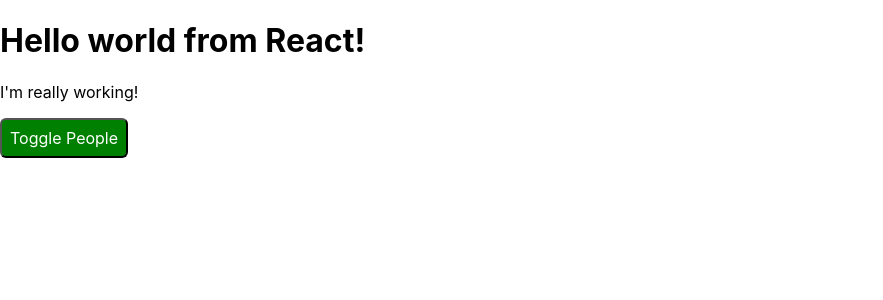
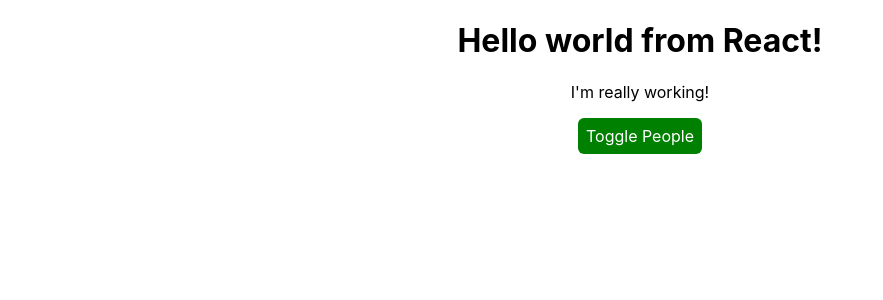
Before and after one commit to PatrickBoyn/learning-react2, a React (Create React App) app: page / in a window 1280 px wide. Shown: the top 300 px of the page, without its empty margins (0-883 px from the left). Built offline with nearby package versions, Linux system fonts and the light colour scheme.

Commit message:
Properly imported css modules.  Removed a reference to radium.

```diff
--- a/src/App.js
+++ b/src/App.js
@@ -1,5 +1,5 @@
 import React, { Component } from "react";
-import "./App.module.css";
+import styles from "./App.module.css";
 import Person from "./Person/Person";
 
 class App extends Component {
@@ -51,13 +51,10 @@
       backgroundColor: "green",
       color: "white",
       font: "inherit",
+      border: "none",
       borderRadius: "6px",
       padding: "8px",
-      cursor: "pointer",
-      ":hover": {
-        backgroundColor: "limegreen",
-        color: "black"
-      }
+      cursor: "pointer"
     };
 
     let people = null;
@@ -94,7 +91,7 @@
     }
 
     return (
-      <div className="App.">
+      <div className={styles.App}>
         <h1> Hello world from React! </h1>
         <p className={classes.join(" ")}> I'm really working!</p>
         <button style={style} onClick={this.togglePeopleHandler}>
--- a/src/Person/Person.js
+++ b/src/Person/Person.js
@@ -1,10 +1,10 @@
 import React from "react";
-import "./person.module.css";
+import styles from "./person.module.css";
 
 const person = props => {
   // The + 8 is so 0 is never a number. Someone who is 0 can't talk.
   return (
-    <div className="Person">
+    <div className={styles.Person}>
       <p onClick={props.click}>
         I'm {props.name} and I am {props.age} years old!
       </p>
```
